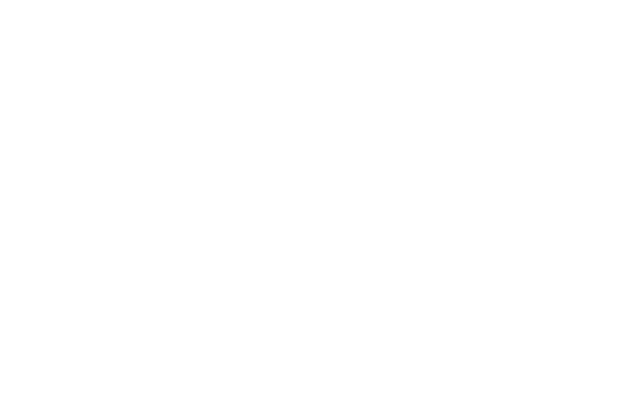
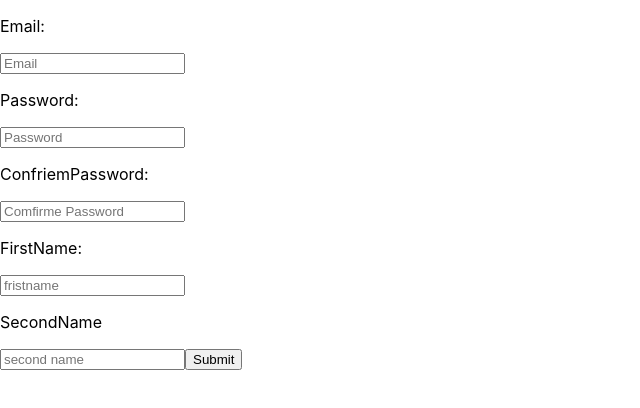
Before and after one commit to spcmarine/PollenPals, a React (Create React App) app in the folder frontend/: page /signup in a window 1280 px wide. Before the commit this address had no page. Shown: the top 408 px of the page, without its empty margins (0-640 px from the left). Built offline with nearby package versions, Linux system fonts and the light colour scheme.

Commit message:
login page and sign up page working

```diff
--- a/frontend/src/app/app.jsx
+++ b/frontend/src/app/app.jsx
@@ -1,6 +1,7 @@
 import React, { useState } from 'react';
 import './app.css';
 import LoginForm from './pages/login/LoginForm';
+import SignupForm from './pages/signup/Signup';
 import {
     useNavigate,
     Routes,
@@ -11,6 +12,7 @@ const App = () => {
     return (
         <Routes>
             <Route path='/login'  element={<LoginForm  navigate={ useNavigate() } />}/>
+            <Route path='/signup' element={<SignupForm navigate={ useNavigate() } /> }/>
         </Routes>
     )
 }
--- a/frontend/src/app/pages/signup/signup.jsx
+++ b/frontend/src/app/pages/signup/signup.jsx
@@ -1,2 +1,60 @@
 import React, {useState} from "react";
-import './LoginForm.css';
+import './signup.css';
+
+const SignUpForm = ({ navigate }) => {
+    // State variables to manage the email and password input values
+    const [email, setEmail] = useState("");
+    const [password, setPassword] = useState("");
+    const [firstName, setFirstName] = useState("");
+    const [lastName, setLastName] = useState("");
+
+
+const handleSubmit = async (event) =>{
+    event.preventDefault();
+
+    // Send a POST request to the '/users' endpoint with email and password data and name 1st and 2nd
+    fetch('/users', {
+        method: 'post',
+        headers: {
+          'Content-Type': 'application/json',
+        },
+        body: JSON.stringify({
+          email: email,
+          password: password,
+          firstName: firstName,
+          lastName: lastName,
+        })
+      })
+        .then(response => {
+          // Check the response status code
+          if (response.status === 201) {
+            // If the status code is 201 (Created), navigate to the login page
+            navigate('/login');
+          } else {
+            // If the status code is not 201, navigate back to the signup page
+            navigate('/signup');
+          }
+        })
+    }
+
+
+    return(
+        <div>
+            <form>
+                <p>Email: </p>
+                <input placeholder='Email' id='email' type='text' value={ email }></input>
+                <p>Password: </p>
+                <input placeholder="Password"></input>
+                <p>ConfriemPassword: </p>
+                <input placeholder="Comfirme Password"></input>
+                <p>FirstName:</p>
+                <input placeholder="fristname"></input>
+                <p>SecondName</p>
+                <input placeholder="second name" type="text" />
+                <button>Submit</button>
+            </form>
+        </div>
+    )
+}
+
+export default SignUpForm;
```
